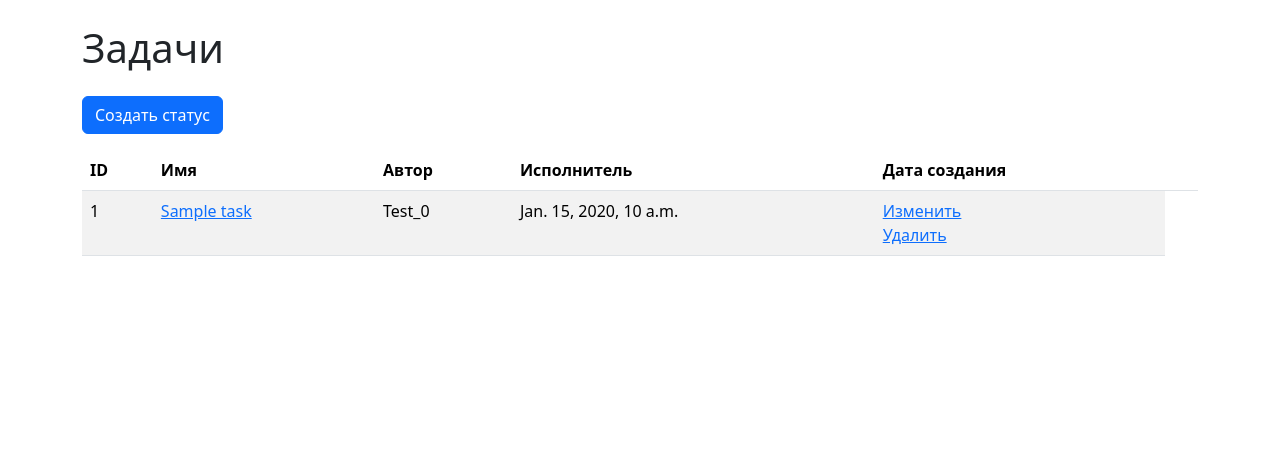
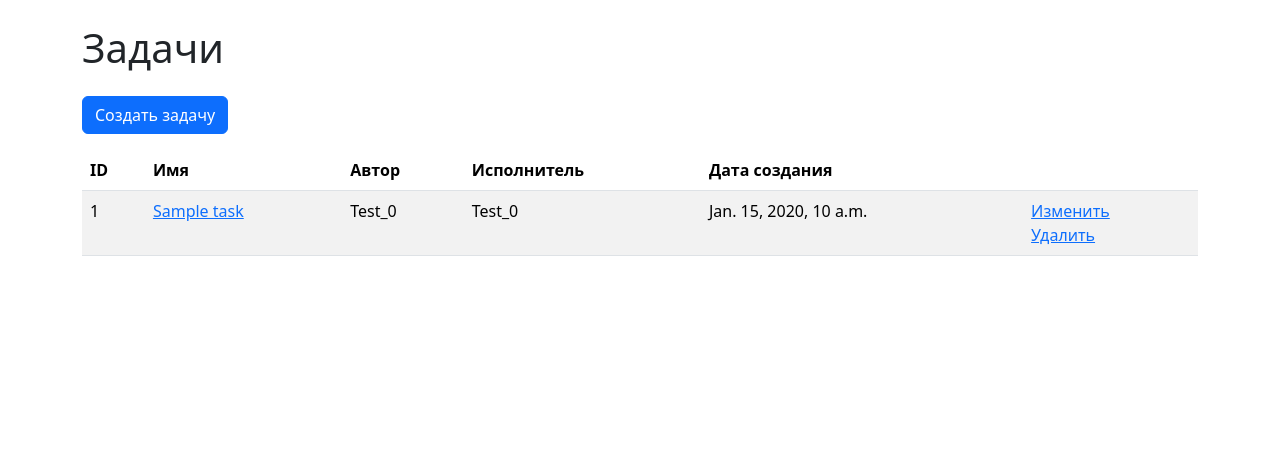
Before and after one commit to rasskazovilya/python-project-52, a Django app: page /tasks/ in a window 1280 px wide. Shown: the part 56-511 px from the top of the page. Run offline with Django 3.2, Linux system fonts and the light colour scheme; a user stored in the database is signed in; data comes from the database, SQL or seed files in the repository; tables that the repository leaves empty hold one stand-in row (values such as "Sample post"); parts of the project's set-up code (start-up, migrations or seed data) failed here and were passed over; some libraries are stand-ins or nearby versions.

Commit message:
fix task list template with proper table cols

```diff
--- a/task_manager/tasks/templates/task_list.html
+++ b/task_manager/tasks/templates/task_list.html
@@ -4,7 +4,7 @@
 {% block content %}
 <div>
     <h1 class="my-4">{{ title }}</h1>
-    <a class="btn btn-primary mb-3" href="{% url 'create_status'%}">{% translate "Создать статус" %}</a>
+    <a class="btn btn-primary mb-3" href="{% url 'create_task'%}">{% translate "Создать задачу" %}</a>
     <table class="table table-striped">
         <thead>
            <tr>
@@ -29,6 +29,9 @@
                         {{ task.creator }}
                     </td>
                     <td>
+                        {{ task.performer }}
+                    </td>
+                    <td>
                         {{ task.created_at }}
                     </td>
                     <td>
```
